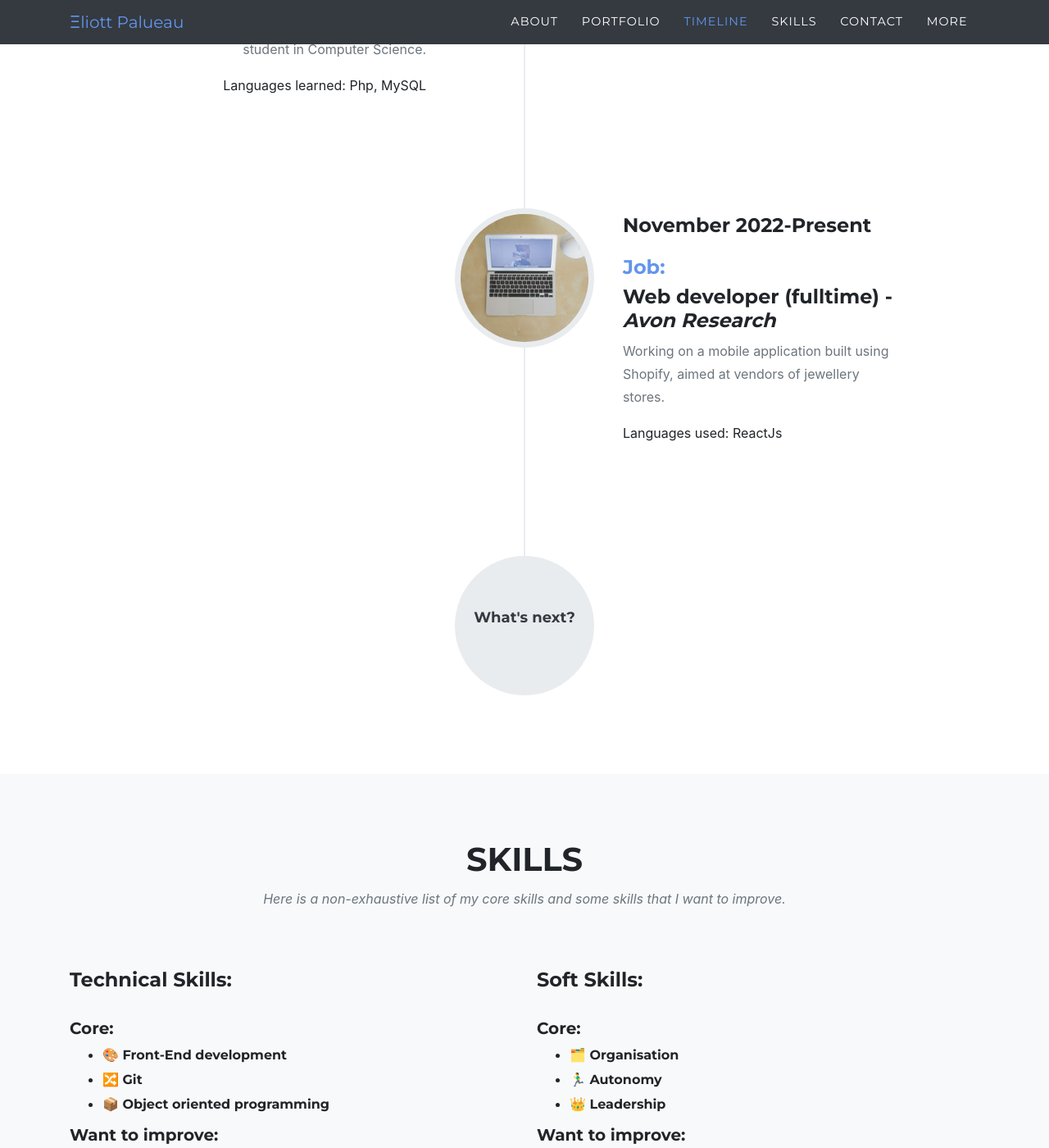
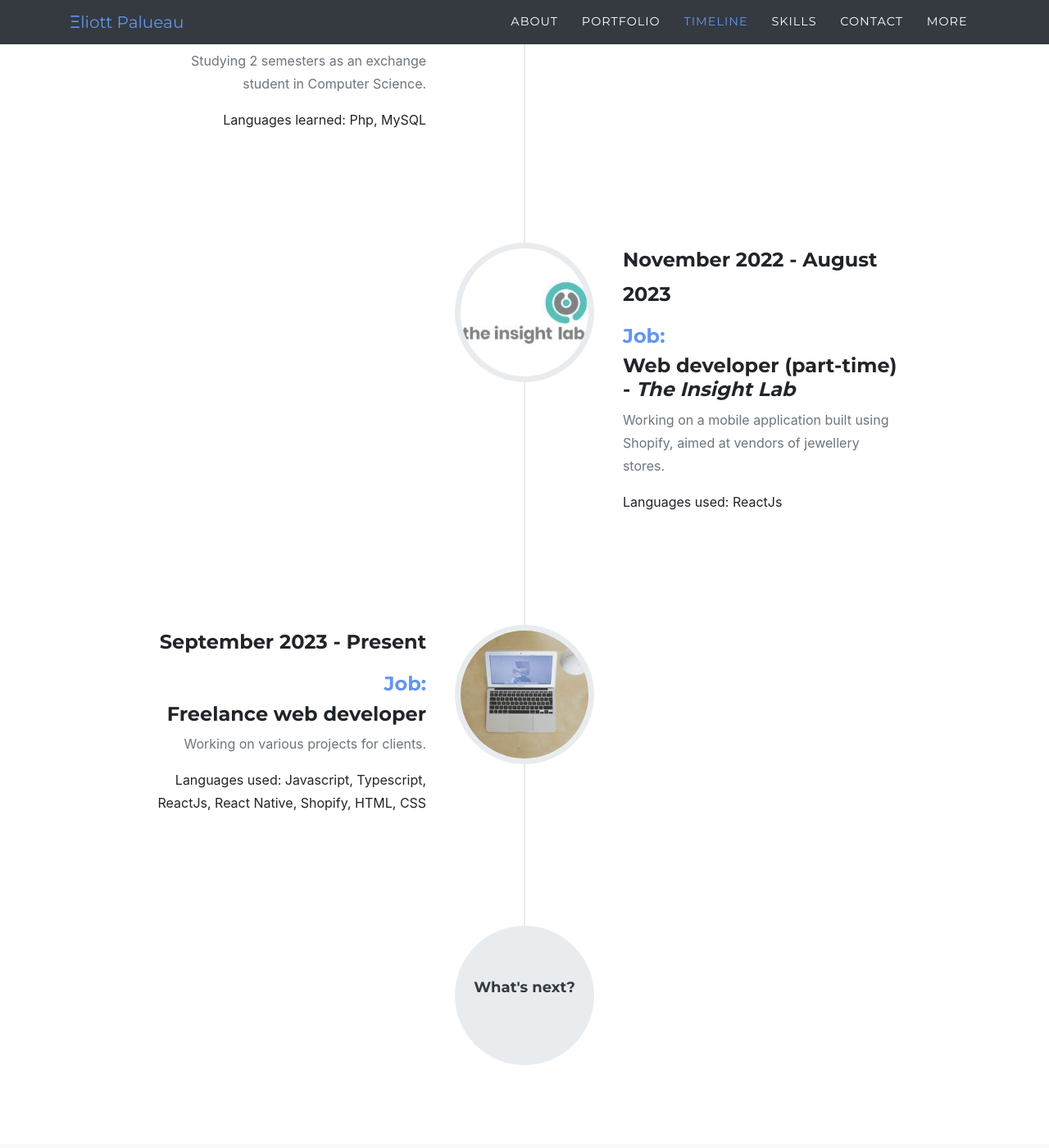
Before and after one commit to EliottPal/EliottPal.github.io, a Jekyll site: the page built from index.md, in a window 1280 px wide and 1400 px high, scrolled down 4989 px. Shown: the whole window at 82% size. Built offline with Jekyll 4.4.1, drawn with Linux system fonts in a browser that asks for light colours; some web fonts are replaced; some of the changed text lies outside the part shown.

Commit message:
Adding freelance and changing insight lab logo

```diff
--- a/_data/sitetext.yml
+++ b/_data/sitetext.yml
@@ -34,7 +34,7 @@ en: &DEFAULT_EN
     events:
       - title: "Started studying at <i>Epitech Rennes</i>"
         category: "Studies:"
-        year: "2018"
+        year: "September 2018 - August 2024"
         desc: "Realization of numerous projects in various fields: graphic programming, mathematics, system programming, web/mobile development, algorithmic... "
         languages: "Languages learned (non exhaustive): C, C++, Javascript, Python"
         image: assets/img/timeline/1.jpeg
@@ -66,20 +66,29 @@ en: &DEFAULT_EN
 
       - title: "Started studying at <i>Royal Melbourne Institute of Technology</i>"
         category: "Studies:"
-        year: "2022"
+        year: "July 2022 - May 2023"
         desc: "Studying 2 semesters as an exchange student in Computer Science."
         languages: "Languages learned: Php, MySQL"
         image: assets/img/timeline/4.png
         alt:
 
-      - title: "Web developer (fulltime) - <i>Avon Research</i>"
+      - title: "Web developer (part-time) - <i>The Insight Lab</i>"
         category: "Job:"
-        year: "November 2022-Present"
+        year: "November 2022 - August 2023"
         desc: "Working on a mobile application built using Shopify, aimed at vendors of jewellery stores."
         languages: "Languages used: ReactJs"
+        image: assets/img/timeline/6.jpeg
+        alt:
+        align: right
+
+      - title: "Freelance web developer"
+        category: "Job:"
+        year: "September 2023 - Present"
+        desc: "Working on various projects for clients."
+        languages: "Languages used: Javascript, Typescript, ReactJs, React Native, Shopify, HTML, CSS"
         image: assets/img/timeline/5.jpg
         alt:
-        align: right
+
     end: "What's next?"
 
   volunteering:
```
Also changed, not shown: assets/img/timeline/6.jpeg (added).
